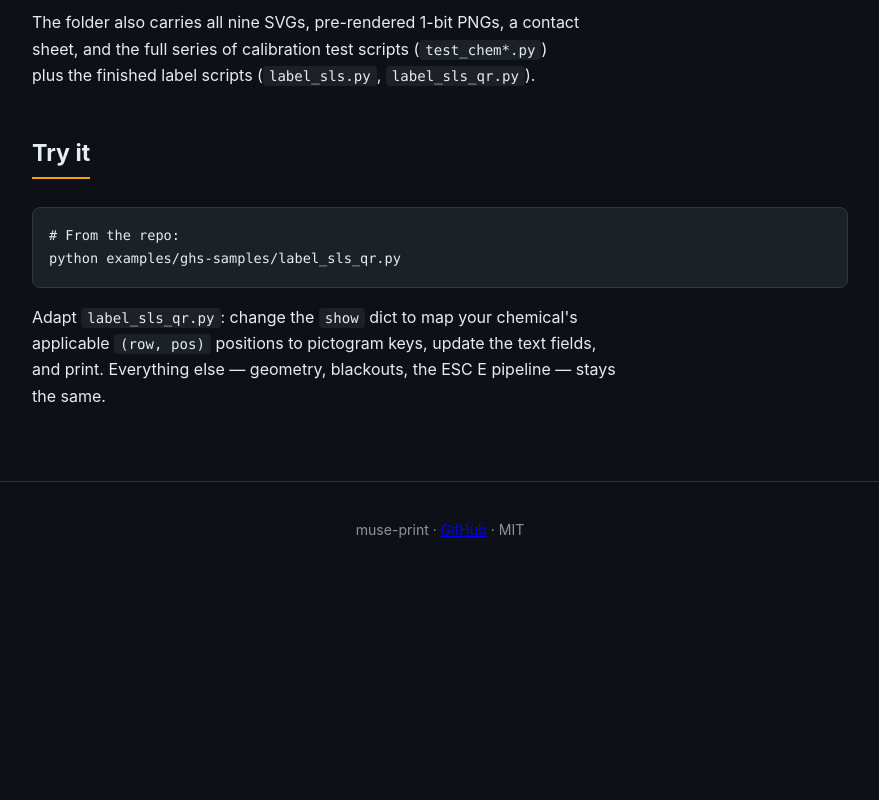
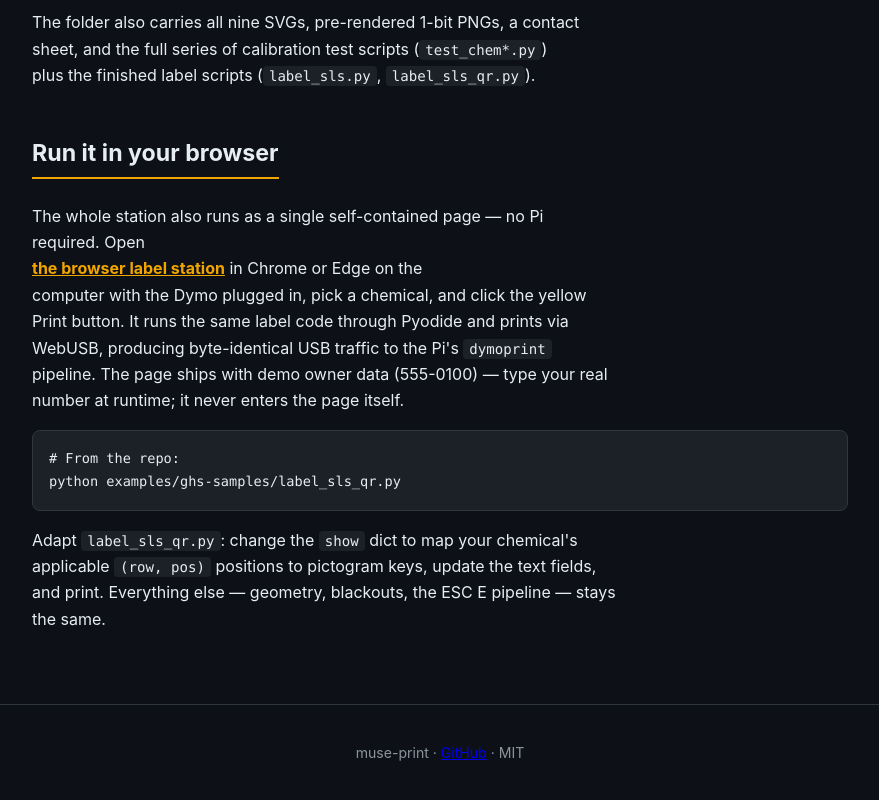
Before and after one commit to marcocaggioni/muse-print, a plain HTML site: page docs/chemical-labels.html in a window 1280 px wide. Shown: the part 3299-4099 px from the top of the page, without its empty margins (200-1079 px from the left). Before the commit the page ends 3876 px from the top, so only its background shows below. Drawn offline with Linux system fonts and the light colour scheme.

Commit message:
Add browser label station (docs/label-app.html), scrubbed

```diff
--- a/docs/chemical-labels.html
+++ b/docs/chemical-labels.html
@@ -96,7 +96,8 @@ border-top:1px solid var(--border);font-size:.88em}
 <p><code>examples/ghs-samples/ghs_symbols.py</code> provides:</p>
 <ul><li><code>ghs_symbol_1bit(key, size)</code> — rasterize one pictogram to a 1-bit PIL image</li><li><code>GRID</code> constants and a <code>draw_diamond</code> helper for the 1-2-3-2-1 layout</li><li><code>blackout_grid(img)</code> — fill all nine diamonds (the no-hazard case)</li></ul>
 <p>The folder also carries all nine SVGs, pre-rendered 1-bit PNGs, a contact<br>sheet, and the full series of calibration test scripts (<code>test_chem*.py</code>)<br>plus the finished label scripts (<code>label_sls.py</code>, <code>label_sls_qr.py</code>).</p>
-<h2>Try it</h2>
+<h2>Run it in your browser</h2>
+<p>The whole station also runs as a single self-contained page — no Pi<br>required. Open<br><strong><a href="label-app.html">the browser label station</a></strong> in Chrome or Edge on the<br>computer with the Dymo plugged in, pick a chemical, and click the yellow<br>Print button. It runs the same label code through Pyodide and prints via<br>WebUSB, producing byte-identical USB traffic to the Pi&#x27;s <code>dymoprint</code><br>pipeline. The page ships with demo owner data (555-0100) — type your real<br>number at runtime; it never enters the page itself.</p>
 <pre><code># From the repo:
 python examples/ghs-samples/label_sls_qr.py</code></pre>
 <p>Adapt <code>label_sls_qr.py</code>: change the <code>show</code> dict to map your chemical&#x27;s<br>applicable <code>(row, pos)</code> positions to pictogram keys, update the text fields,<br>and print. Everything else — geometry, blackouts, the ESC E pipeline — stays<br>the same.</p>
```
